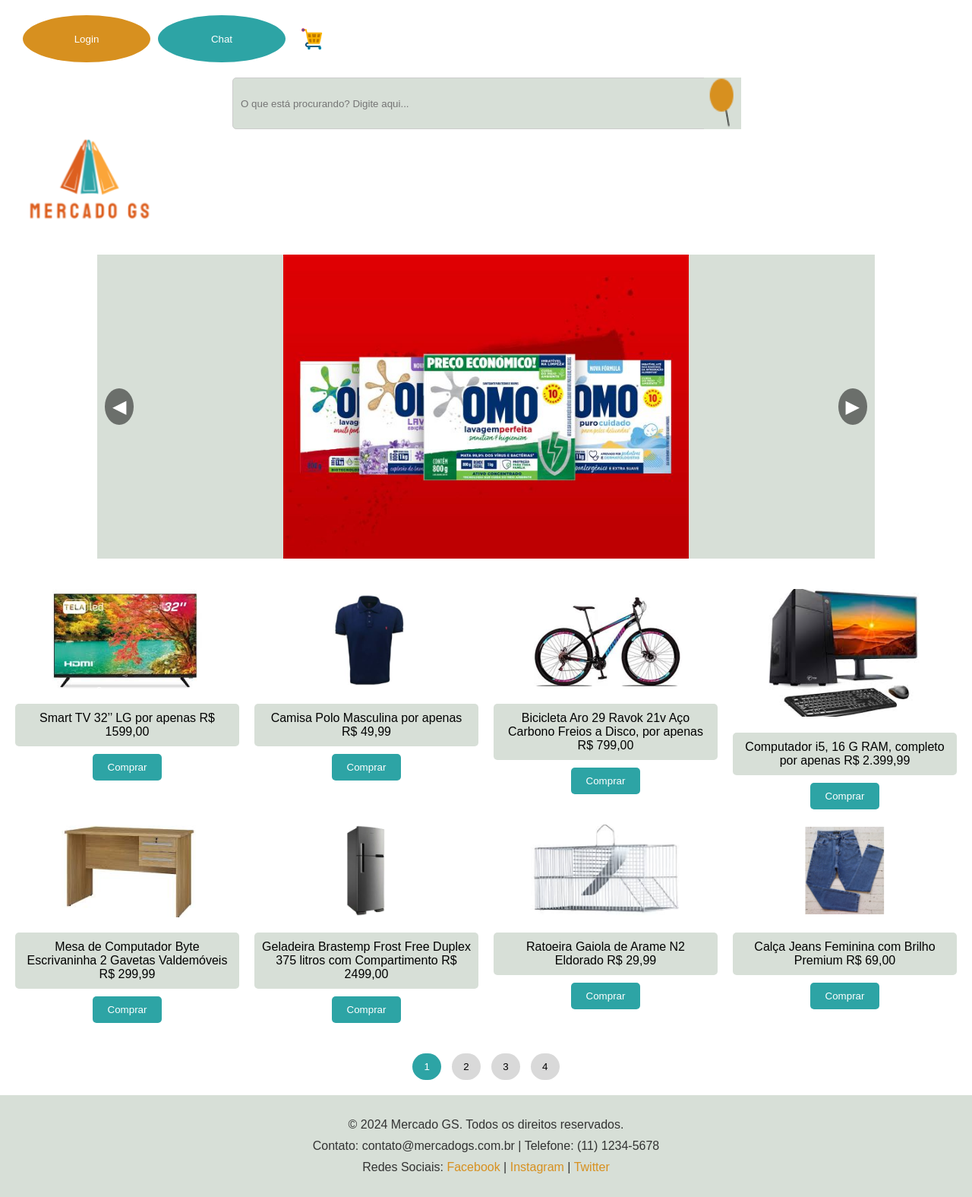
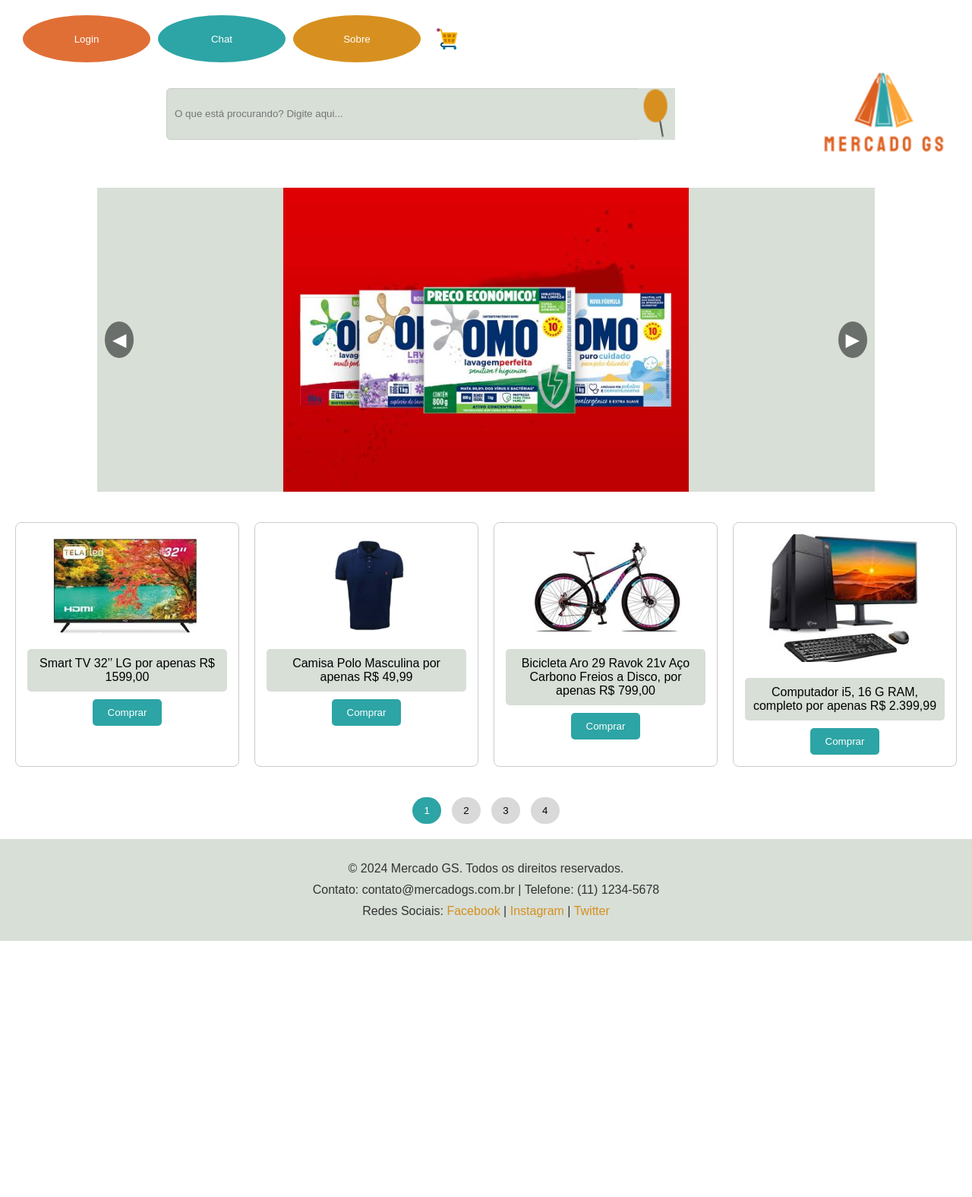
Before and after one commit to gabrielSa7/Mercado---GS-.-1, a plain HTML site: page telaprincipal.html in a window 1280 px wide. Shown: the whole page at 76% size. After the commit the page ends 1238 px from the top, so only its background shows below. Drawn offline with Linux system fonts and the light colour scheme.

Commit message:
ajustes e adição de da página sobre

```diff
--- a/styles.css
+++ b/styles.css
@@ -26,7 +26,7 @@
 }
 
 .login-button, .chat-button, .cart-button {
-    background-color: #D7901F;
+    background-color:  rgb(224, 111, 54);
     border: none;
     color: white;
     padding: 10px;
@@ -52,6 +52,17 @@
     width: 100%;
     height: 100%;
 }
+.sobre-button {
+    background-color:#D7901F;
+    border: none;
+    color: white;
+    padding: 10px;
+    margin-right: 10px;
+    border-radius: 50%;
+    cursor: pointer;
+    width: 168px;
+    height: 62px;
+}
 
 .search-bar {
     display: flex;
@@ -59,7 +70,7 @@
     align-items: center;
     flex-grow: 1;
     margin: 10px auto; /* Adiciona margem automática para centralizar */
-    max-width: 1200px; /* Limita a largura da barra de pesquisa */
+    max-width: 1000px; /* Limita a largura da barra de pesquisa */
     width: 100%; /* Faz a barra se ajustar ao contêiner */
 }
 
@@ -148,12 +159,27 @@
 }
 
 .product {
+    background-color: #fff;
+    border: 1px solid #ccc;
+    border-radius: 8px;
     text-align: center;
+    padding: 15px;
+    transition: transform 0.3s ease, box-shadow 0.3s ease;
 }
 
 .product img {
     max-width: 100%;
     height: auto;
+    transition: transform 0.3s ease;
+}
+
+.product img:hover {
+    transform: scale(1.05); /* Efeito hover na imagem */
+}
+
+.product:hover {
+    transform: translateY(-10px); /* Efeito hover no produto */
+    box-shadow: 0 8px 16px rgba(0, 0, 0, 0.2); /* Efeito de sombra */
 }
 
 .product p {
@@ -172,6 +198,15 @@
     border-radius: 5px;
 }
 
+.product button:hover {
+    background-color: #218c8c; /* Mudança de cor no hover do botão */
+}
+
+.product button:active {
+    background-color: #1b8b8b; /* Mudança de cor no clique */
+}
+
+/* Paginação */
 .pagination {
     text-align: center;
     margin: 20px 0;
@@ -246,6 +281,7 @@
     }
 }
 
+/* Rodapé */
 footer {
     background-color: #D7DFD7;
     padding: 20px 0;
--- a/telaprincipal.html
+++ b/telaprincipal.html
@@ -12,6 +12,7 @@
             <div class="buttons">
                 <button id="loginButton" class="login-button">Login</button>
                 <button id="chatButton" class="chat-button">Chat</button> <!-- Botão de chat -->
+                <button id="sobreButton" class="sobre-button">Sobre</button> <!-- Botão Sobre -->
                 <button class="cart-button"><img src="carrinho.png" alt="Carrinho de compras"></button>
             </div>
             <div class="search-bar">
@@ -62,34 +63,6 @@
                 </div>
                 <button>Comprar</button>
             </div>
-            <div class="product">
-                <img src="mesa.png" alt="Mesa de Computador Byte">
-                <div class="description">
-                    <p>Mesa de Computador Byte Escrivaninha 2 Gavetas Valdemóveis R$ 299,99</p>
-                </div>
-                <button>Comprar</button>
-            </div>
-            <div class="product">
-                <img src="geladeira.png" alt="Geladeira Brastemp">
-                <div class="description">
-                    <p>Geladeira Brastemp Frost Free Duplex 375 litros com Compartimento R$ 2499,00</p>
-                </div>
-                <button>Comprar</button>
-            </div>
-            <div class="product">
-                <img src="ratoeira.png" alt="Ratoeira Gaiola de Arame">
-                <div class="description">
-                    <p>Ratoeira Gaiola de Arame N2 Eldorado R$ 29,99</p>
-                </div>
-                <button>Comprar</button>
-            </div>
-            <div class="product">
-                <img src="calça.png" alt="Calça Jeans Feminina">
-                <div class="description">
-                    <p>Calça Jeans Feminina com Brilho Premium R$ 69,00</p>
-                </div>
-                <button>Comprar</button>
-            </div>
         </div>
         <div class="pagination">
             <button class="active">1</button>
@@ -123,6 +96,11 @@
             window.location.href = 'login.html'; // Nome da página de login
         });
 
+        // Redirecionamento para a página sobre
+        document.getElementById('sobreButton').addEventListener('click', function() {
+            window.location.href = 'sobre.html'; // Nome da página de sobre
+        });
+
         // Lógica do slideshow
         const slides = document.querySelectorAll('.slideshow img');
         let currentSlide = 0;
```
Also changed, not shown: Sobre.html (added, +77 -0 lines).
